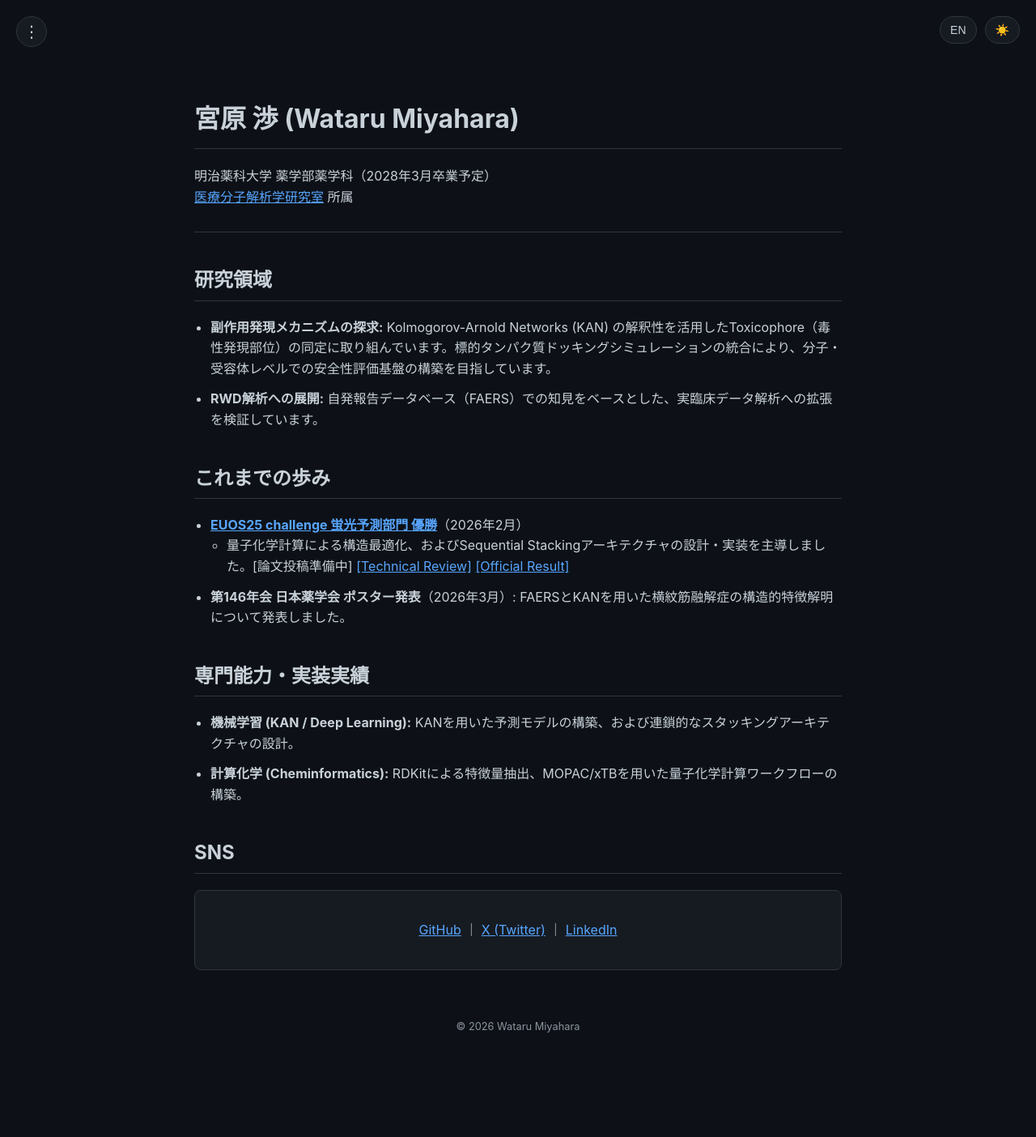
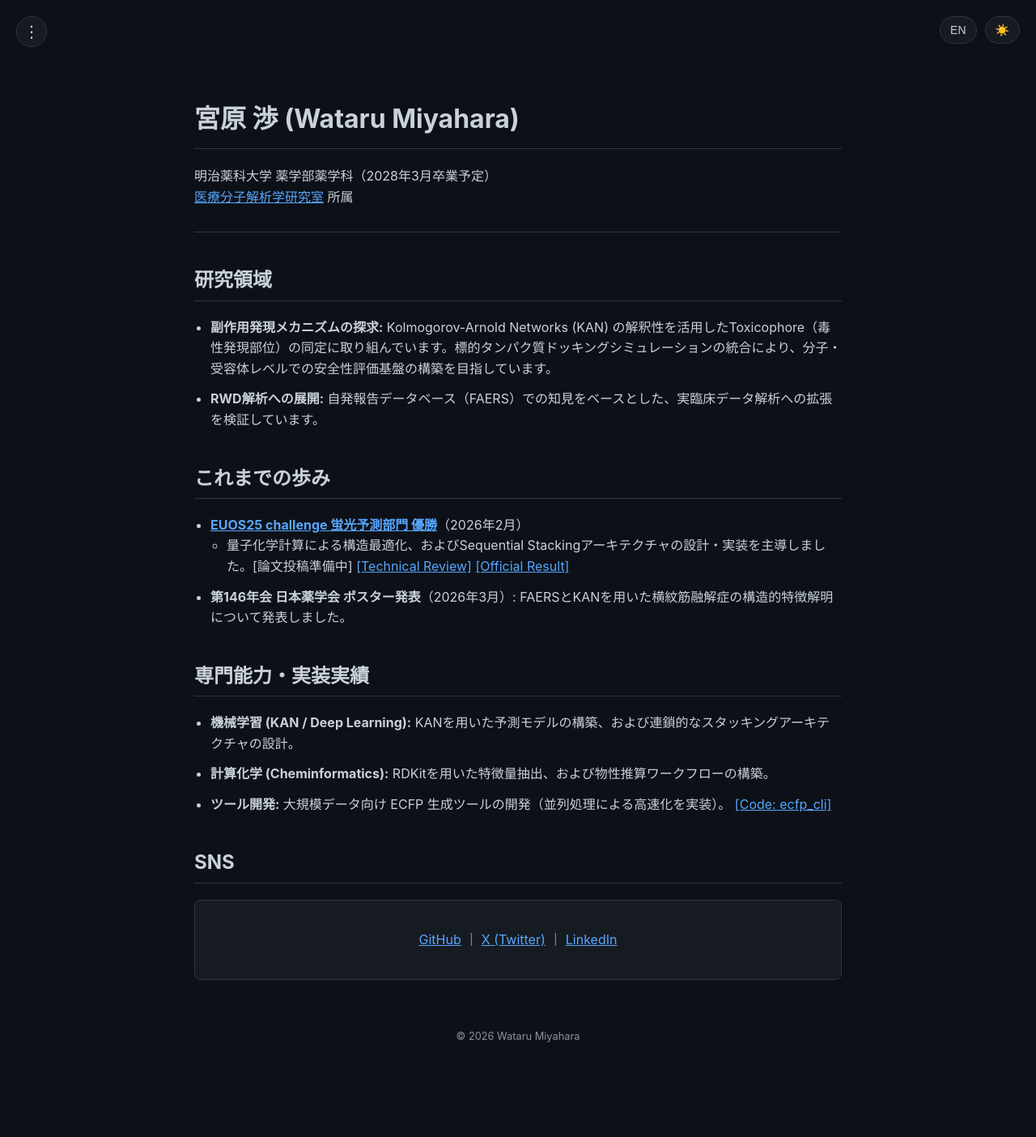
Before and after one commit to 377H-Miru/377H-Miru.github.io, a Jekyll site: the page built from index.md, in a window 1280 px wide. Shown: the whole page at 81% size. Built offline with Jekyll 4.4.1, drawn with Linux system fonts in a browser that asks for light colours.

Commit message:
Add ecfp_cli tool to implementation achievements with GitHub link

```diff
--- a/index.md
+++ b/index.md
@@ -23,7 +23,8 @@ title: Home
 
 ## 専門能力・実装実績
 - **機械学習 (KAN / Deep Learning):** KANを用いた予測モデルの構築、および連鎖的なスタッキングアーキテクチャの設計。
-- **計算化学 (Cheminformatics):** RDKitによる特徴量抽出、MOPAC/xTBを用いた量子化学計算ワークフローの構築。
+- **計算化学 (Cheminformatics):** RDKitを用いた特徴量抽出、および物性推算ワークフローの構築。
+- **ツール開発:** 大規模データ向け ECFP 生成ツールの開発（並列処理による高速化を実装）。 [[Code: ecfp_cli]](https://github.com/377H-Miru/ecfp_cli){:target="_blank"}
 
 <h2 id="sns">SNS</h2>
 <div class="contact-box" markdown="1">
@@ -55,6 +56,7 @@ Affiliation: [Laboratory of Medical Molecule Analysis](https://u-lab.my-pharm.ac
 ## Skills & Implementation
 - **Machine Learning (KAN / Deep Learning):** Construction of KAN-based predictive models and design of chaining architectures.
 - **CompChem:** Feature extraction via RDKit and biophysical property estimation using MOPAC/xTB workflows.
+- **Software Development:** High-performance ECFP generation tool for large-scale datasets using multiprocessing. [[Code: ecfp_cli]](https://github.com/377H-Miru/ecfp_cli){:target="_blank"}
 
 <h2 id="sns">SNS</h2>
 <div class="contact-box" markdown="1">
```
